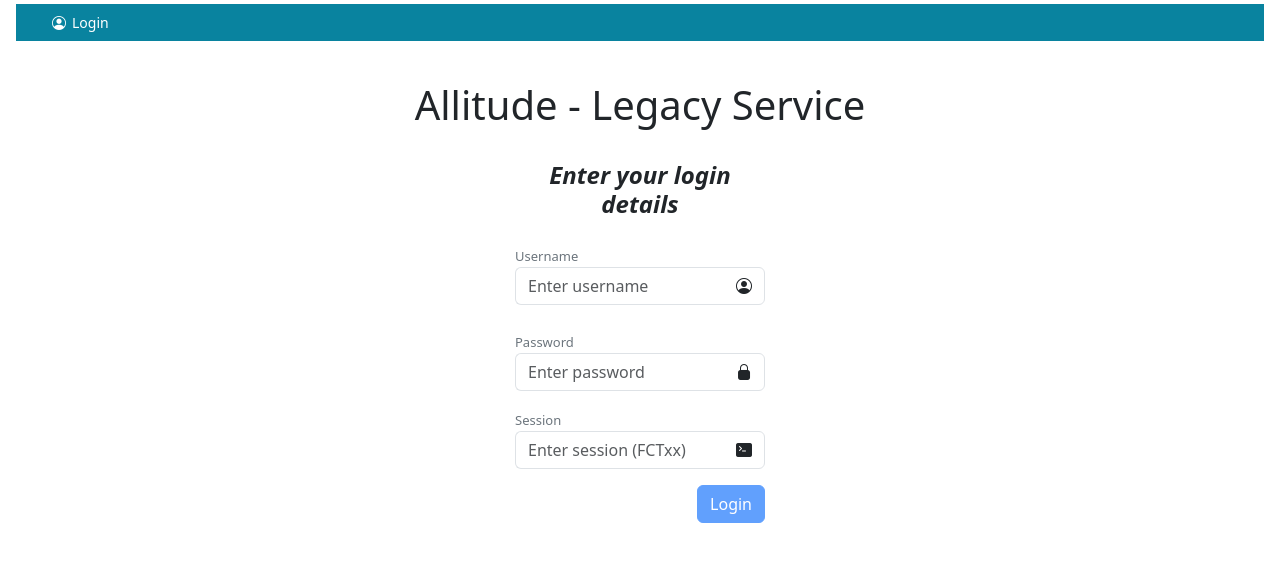
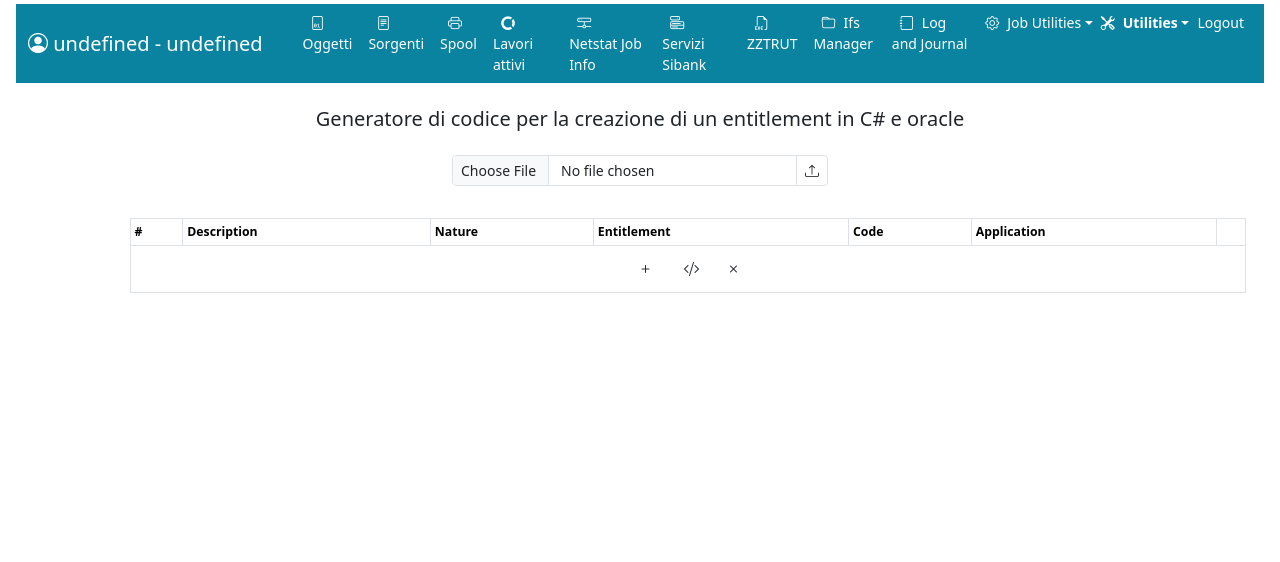
Before and after one commit to gf1709/legacy-service, an Angular app in the folder client/legacy-service-fe/: page /entitlement-code-generator in a window 1280 px wide. Before the commit this address led to /login. Shown: the top 562 px of the page. Built offline with nearby package versions, Linux system fonts and the light colour scheme.

Commit message:
add zip libraries and zip file code generation

```diff
--- a/client/legacy-service-fe/src/app/app.ts
+++ b/client/legacy-service-fe/src/app/app.ts
@@ -18,7 +18,7 @@ export class App {
 
   protected readonly title = signal('Allitude. Legacy Service');
   private TOAST_TIMEOUT: number = 5000;
-  private timeoutID: number = -1;
+  private timeoutID: NodeJS.Timeout | undefined;
 
   constructor(private router: Router, public authService: AuthenticationService,
     private bkService: BkService, public message_service: MessageHelperService) {
@@ -51,7 +51,7 @@ export class App {
     this.my_toast.nativeElement.classList.remove('show');
     console.log('timeoutID [3a] - clearing timeout:', this.timeoutID);
     clearTimeout(this.timeoutID);
-    this.timeoutID = -1;
+    // this.timeoutID = -1;
     console.log('timeoutID [3b]:', this.timeoutID);
   }
 
--- a/client/legacy-service-fe/src/app/component/entitlement-code-generator/entitlement-code-generator.html
+++ b/client/legacy-service-fe/src/app/component/entitlement-code-generator/entitlement-code-generator.html
@@ -28,6 +28,7 @@
                 <th scope="col">Entitlement</th>
                 <th scope="col">Code</th>
                 <th scope="col">Application</th>
+                <th scope="col"></th>
               </tr>
             </thead>
             <tbody>
@@ -39,6 +40,12 @@
                 <td> <span>{{record.entitlement}}</span> </td>
                 <td> <span>{{record.code}}</span> </td>
                 <td> <span>{{record.application}}</span> </td>
+                <td class="text-center">
+                  <button class="btn btn-sm" type="button" title="Elimina"
+                    (click)="deleteEntitlement($index)">
+                    <i class="bi bi-trash"></i>
+                  </button>
+                </td>
               </tr>
               }
               @if (m_toggleShowAddNewRecord) {
@@ -56,18 +63,20 @@
                   <div class="d-grid gap-2 d-md-flex justify-content-md-end">
                     <input #application class="form-control form-control-sm" type="text" placeholder="Application"
                       aria-label="Application" [(ngModel)]="m_application" name="application" required minlength="3">
-                    <button class="btn btn-sm btn-outline-primary" type="submit" title="Salva entitlement"
-                      [disabled]="!addNewEntitlementForm.valid"  >
+                    <button class="btn btn-sm" type="submit" title="Salva entitlement"
+                      [disabled]="!addNewEntitlementForm.valid">
                       <i class="bi bi-check"></i>
                     </button>
-                    <button class="btn btn-sm btn-outline-secondary" type="button" title="Annulla" (click)="toggleNewEntitlement()">
+                    <button class="btn btn-sm " type="button" title="Annulla"
+                      (click)="toggleNewEntitlement()">
                       <i class="bi bi-x"></i>
                     </button>
                   </div>
                 </td>
+                <td></td>
               </tr>
               <tr>
-                <td colspan="6" class="text-center">
+                <td colspan="7" class="text-center">
                   @if (addNewEntitlementForm.controls['description']?.invalid &&
                   (addNewEntitlementForm.controls['description']?.dirty ||
                   addNewEntitlementForm.controls['description']?.touched)) {
@@ -159,14 +168,19 @@
             </tbody>
             <tfoot>
               <tr>
-                <td class="text-end" colspan="7" style="width: 100px;">
+                <td class="text-center" colspan="7">
                   @if (!m_toggleShowAddNewRecord) {
-                  <button class="btn btn-sm btn-primary mx-2" type="button" title="Aggiungi entitlement"
+                  <button class="btn mx-1" type="button" title="Aggiungi entitlement"
                     (click)="toggleNewEntitlement()">
                     <i class="bi bi-plus"></i>
                   </button>
                   }
-                  <button class="btn btn-sm btn-secondary" type="button" title="Resetta tabella" (click)="fileReset()">
+                  <button class="btn" type="button" title="Genera codice" (click)="generateEntitlementCodes()">
+                    <i class="bi bi-code-slash"></i>
+                  </button>
+
+
+                  <button class="btn" type="button" title="Cancella tutti gli entitlement" (click)="fileReset()">
                     <i class="bi bi-x"></i>
                   </button>
                 </td>
--- a/client/legacy-service-fe/src/app/component/entitlement-code-generator/entitlement-code-generator.ts
+++ b/client/legacy-service-fe/src/app/component/entitlement-code-generator/entitlement-code-generator.ts
@@ -1,9 +1,11 @@
+import { saveAs } from 'file-saver';
+// import * as fileSaver from 'file-saver';
 import { Component, signal, WritableSignal } from '@angular/core';
 import { BkService } from '../../services/bk.service';
 import { MessageHelperService } from '../../services/message-helper.service';
 import { CommonModule } from '@angular/common';
 import { FormsModule } from '@angular/forms';
-
+import JSZip from "jszip";
 
 export class CSVRecord {
   public description: string = '';
@@ -137,6 +139,65 @@ export class EntitlementCodeGenerator {
     this.m_code = '';
     this.m_application = '';
     this.m_toggleShowAddNewRecord = !this.m_toggleShowAddNewRecord;
+  }
+
+  deleteEntitlement(index: number) {
+    if (!confirm('Sicuro di voler eliminare questo entitlement ?'))
+      return;
+    this.m_records.update(records => records.filter((_, i) => i !== index));
+  }
+  generateEntitlementCodes() {
+    if (this.m_records().length == 0) {
+      this.message_service.messageShow(this.message_service.msg_type.Error, 'No entitlement to generate code');
+      return;
+    }
+    const zip = new JSZip();
+    for (let record of this.m_records()) {
+      let csCode: string[] = [];
+      csCode.push(' using System.ComponentModel; ');
+      csCode.push(' using XEngine.Controls; ');
+      csCode.push(' using XEngine.Core; ');
+      csCode.push(' namespace XX_UnNamespace');
+      csCode.push(' { ');
+      csCode.push('     [DescriptionAttribute("' + record.description + '")] ');
+      csCode.push('     [NatureAttribute("' + record.nature + '")] ');
+      csCode.push('     [AccessNameAttribute("' + record.entitlement.toUpperCase() + '")] ');
+      csCode.push('     [CategoryAttribute("View")] ');
+      let lineAdditionalInfo = '     [AdditionalInfoAttribute("' + record.code + '","CBM:' + record.application.substring(0, 16);
+      if (record.application.length > 15)
+        lineAdditionalInfo += '","' + record.application.substring(16);
+      lineAdditionalInfo += '")] '
+      csCode.push(lineAdditionalInfo);
+      csCode.push('     public class ' + record.entitlement + 'CBM : XGhostPanel ');
+      csCode.push('     { ');
+      csCode.push('     } ');
+      csCode.push(' } ');
+      this.message_service.messageShow(this.message_service.msg_type.Info, 'Entitlement code for ' + record.entitlement + ' generated successfully');
+      console.log('Entitlement code for ' + record.entitlement + ' generated successfully');
+      console.log(csCode.join('\n'));
+      let binaryData: BlobPart[] = [];
+      for (let line of csCode) {
+        binaryData.push(line + '\n');
+      }
+      zip.file(record.entitlement + '.cs', new Blob(binaryData, { type: 'text/plain' }));
+    }
+
+    let sqlCode: string[] = [];
+    sqlCode.push("PROMPT '---> 01_entitlements/patch'");
+    sqlCode.push(' ');
+    for (let record of this.m_records()) {
+      sqlCode.push("call MERGE_ENTITLEMENT( '" + record.entitlement + "CBM', NULL);");
+    }
+    sqlCode.push(' ');
+    for (let record of this.m_records()) {
+      sqlCode.push("call MERGE_APPLICATION_ENTITLEMENT( '" + record.application + "', '" + record.entitlement + "CBM');");
+    }
+    zip.file('entitlements.sql', new Blob([sqlCode.join('\n')], { type: 'text/plain' }));
+
+    // Salvo il file zip in locale
+    zip.generateAsync({ type: "blob" }).then((content) => {
+      saveAs(content, "cbm-gen-entitlement.zip");
+    });
 
   }
 }
--- a/client/legacy-service-fe/src/app/services/authentication.service.ts
+++ b/client/legacy-service-fe/src/app/services/authentication.service.ts
@@ -16,7 +16,7 @@ interface JwtPayloadWithRoles extends JwtPayload {
 })
 export class AuthenticationService {
 
-  isUserLoggedIn: WritableSignal<boolean> = signal(false);
+  isUserLoggedIn: WritableSignal<boolean> = signal(true);
 
   httpClient: HttpClient = inject(HttpClient);
   constructor(private bkservice: BkService) { }
--- a/client/package.json
+++ b/client/package.json
@@ -6,9 +6,12 @@
     "@angular/core": "^21.0.6",
     "@angular/forms": "^21.0.6",
     "@angular/router": "^21.0.6",
+    "@types/file-saver": "^2.0.7",
     "bootstrap": "^5.3.8",
     "bootstrap-icons": "^1.13.1",
     "fflate": "^0.8.2",
+    "file-saver": "^2.0.5",
+    "jszip": "^3.10.1",
     "jwt-decode": "^4.0.0",
     "ngx-toastr": "^19.1.0"
   }
```
Also changed, not shown: 2 other files (tests, documents, lock files or other folders).
